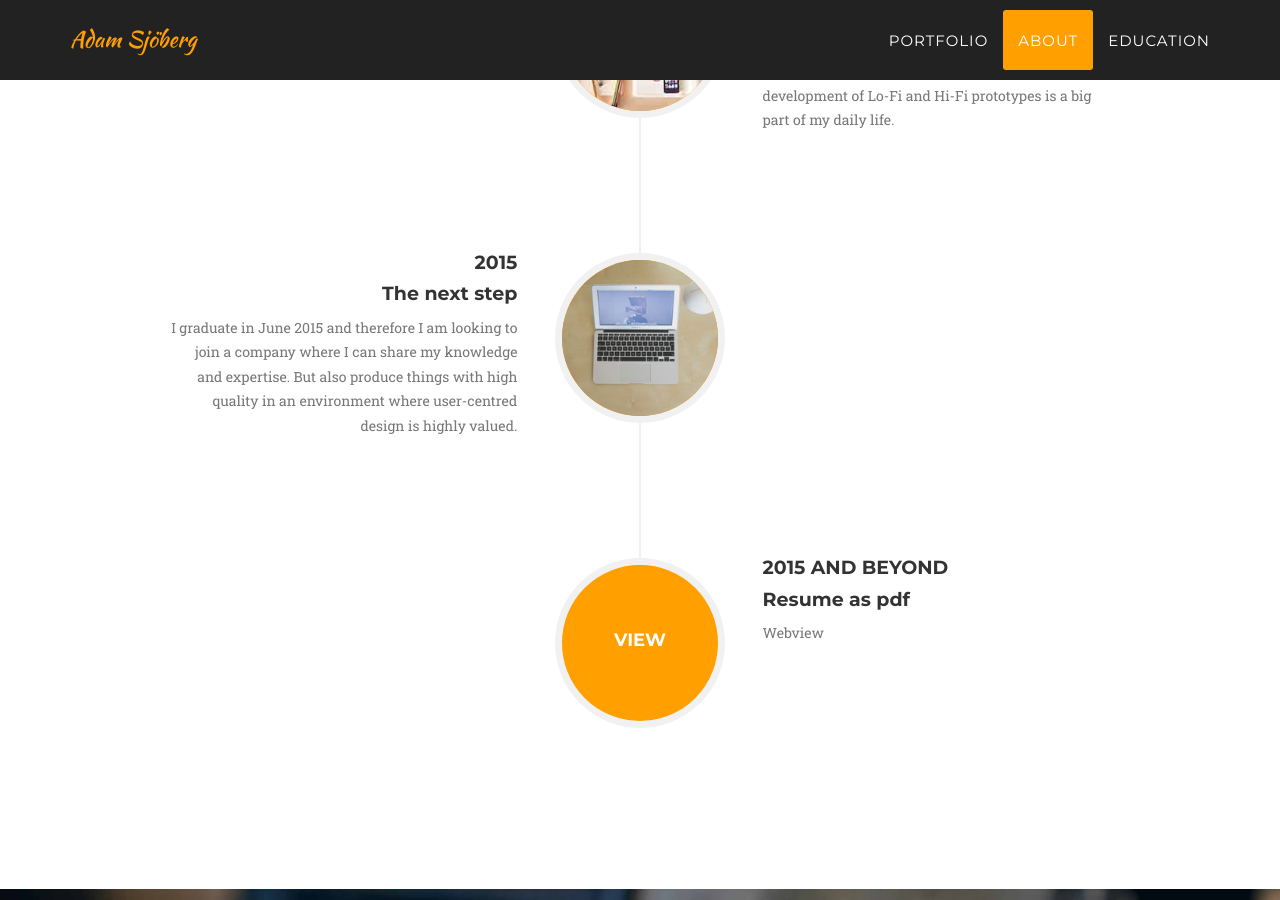
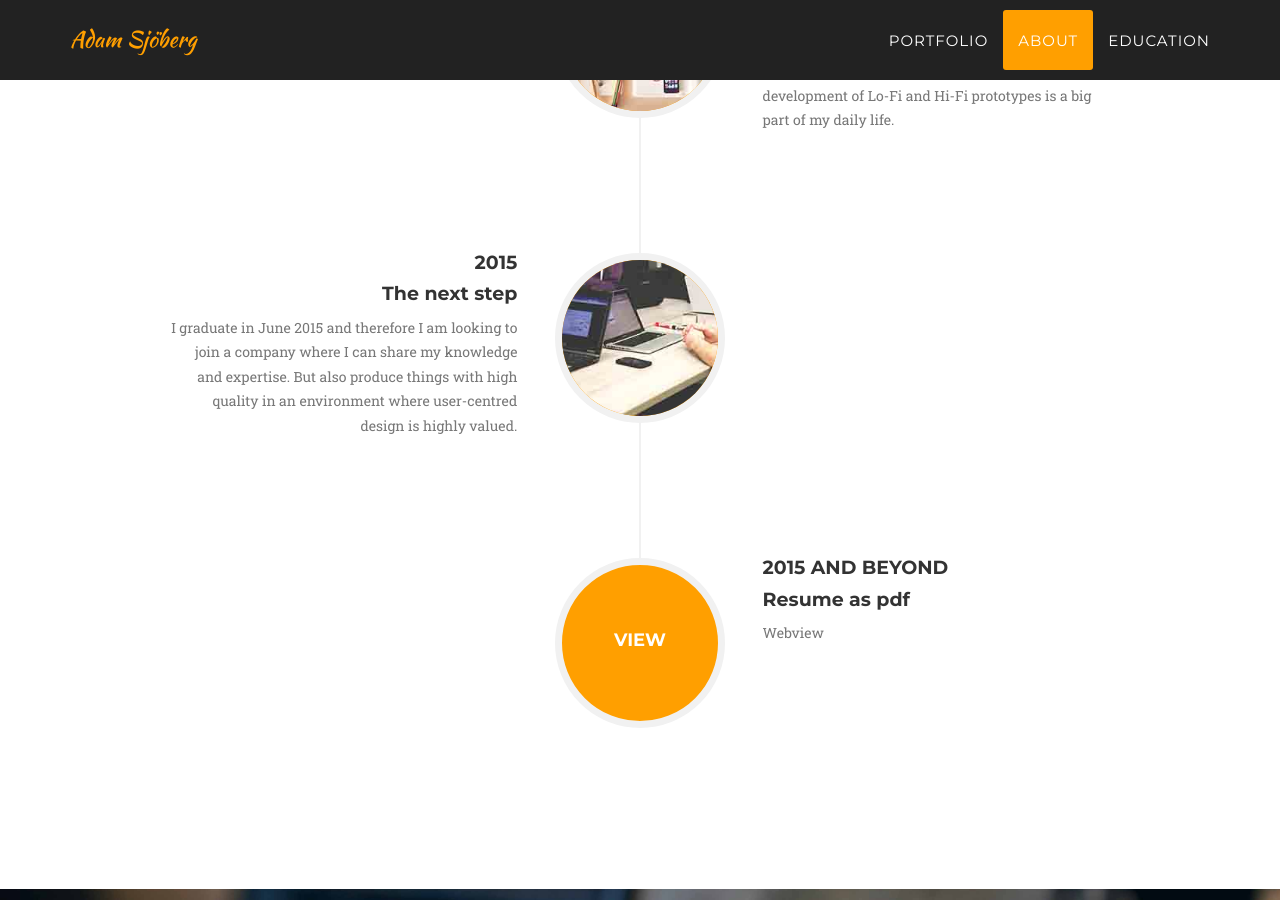
Before and after one commit to Adamsjoberg/Adamsjoberg.github.io, a Jekyll site: the page built from index.html, in a window 1280 px wide and 900 px high, scrolled down 2584 px. Built offline with Jekyll 4.4.1, drawn with Linux system fonts in a browser that asks for light colours; some web fonts are replaced.

Commit message:
added next image about

```diff
--- a/_includes/about.html
+++ b/_includes/about.html
@@ -40,7 +40,7 @@
                         </li>
                         <li>
                             <div class="timeline-image">
-                                <img class="img-circle img-responsive" src="img/about/3.jpg" alt="">
+                                <img class="img-circle img-responsive" src="img/about/next_image.jpg" alt="">
                             </div>
                             <div class="timeline-panel">
                                 <div class="timeline-heading">
```
Also changed, not shown: img/about/next_image.jpg (added).
